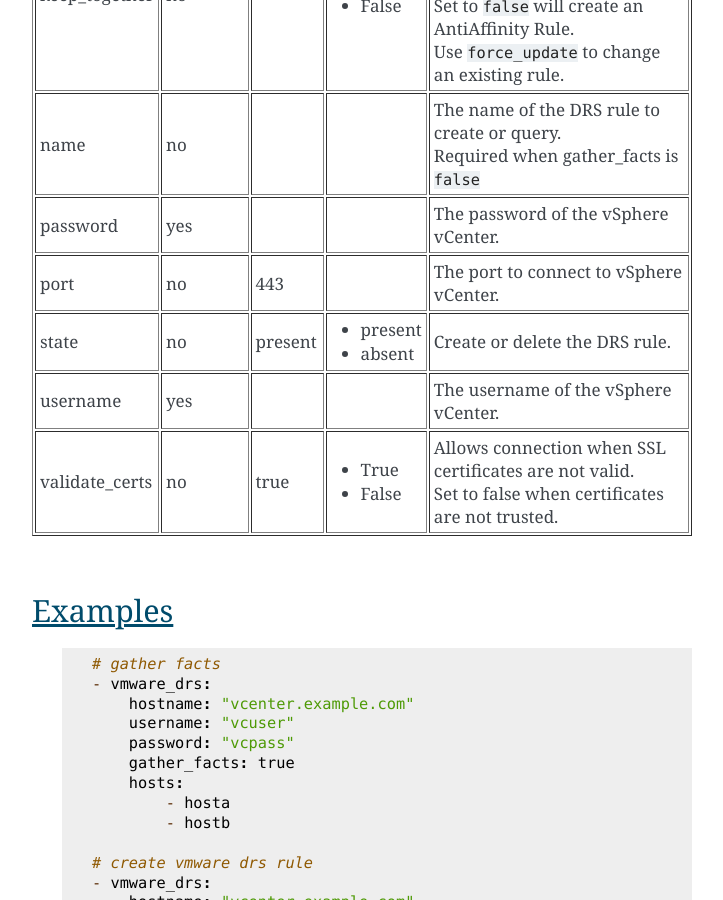
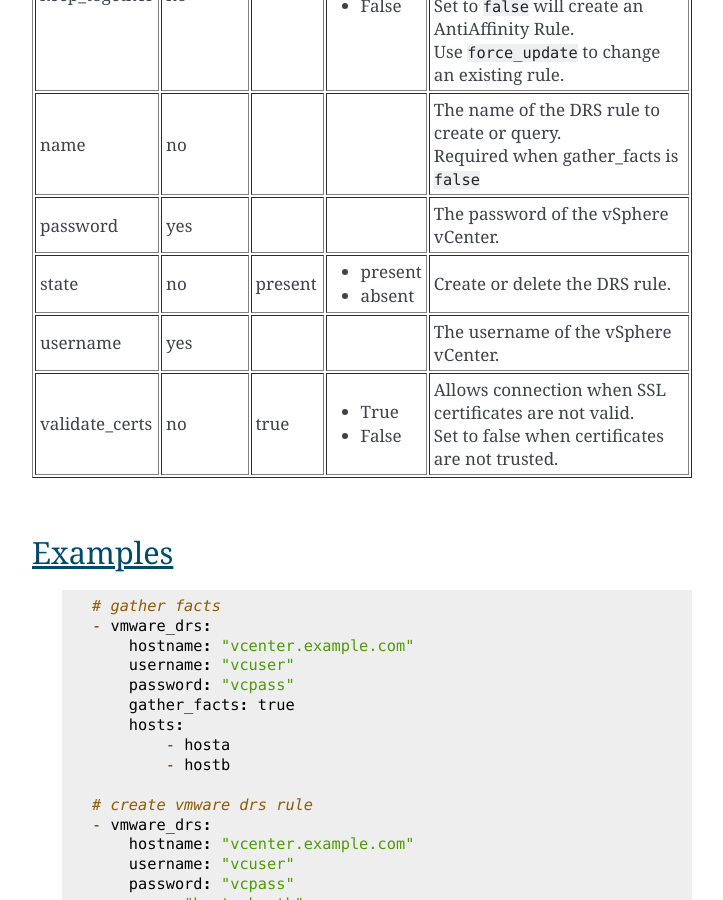
Before and after one commit to napalm255/ansible-vmware_drs, a Sphinx documentation site: the page built from docs/vmware_drs.rst, in a window 1280 px wide and 900 px high, scrolled down 1168 px. Shown: the whole window, without its empty margins (388-1111 px from the left). Built offline with Sphinx 7.4.7, drawn with Linux system fonts in a browser that asks for light colours.

Commit message:
removed port option

```diff
--- a/docs/vmware_drs.rst
+++ b/docs/vmware_drs.rst
@@ -86,12 +86,6 @@
         <td><ul></ul></td>
         <td><div>The password of the vSphere vCenter.</div></td></tr>
             <tr>
-    <td>port<br/><div style="font-size: small;"></div></td>
-    <td>no</td>
-    <td>443</td>
-        <td><ul></ul></td>
-        <td><div>The port to connect to vSphere vCenter.</div></td></tr>
-            <tr>
     <td>state<br/><div style="font-size: small;"></div></td>
     <td>no</td>
     <td>present</td>
```
Also changed, not shown: 1 other file.
